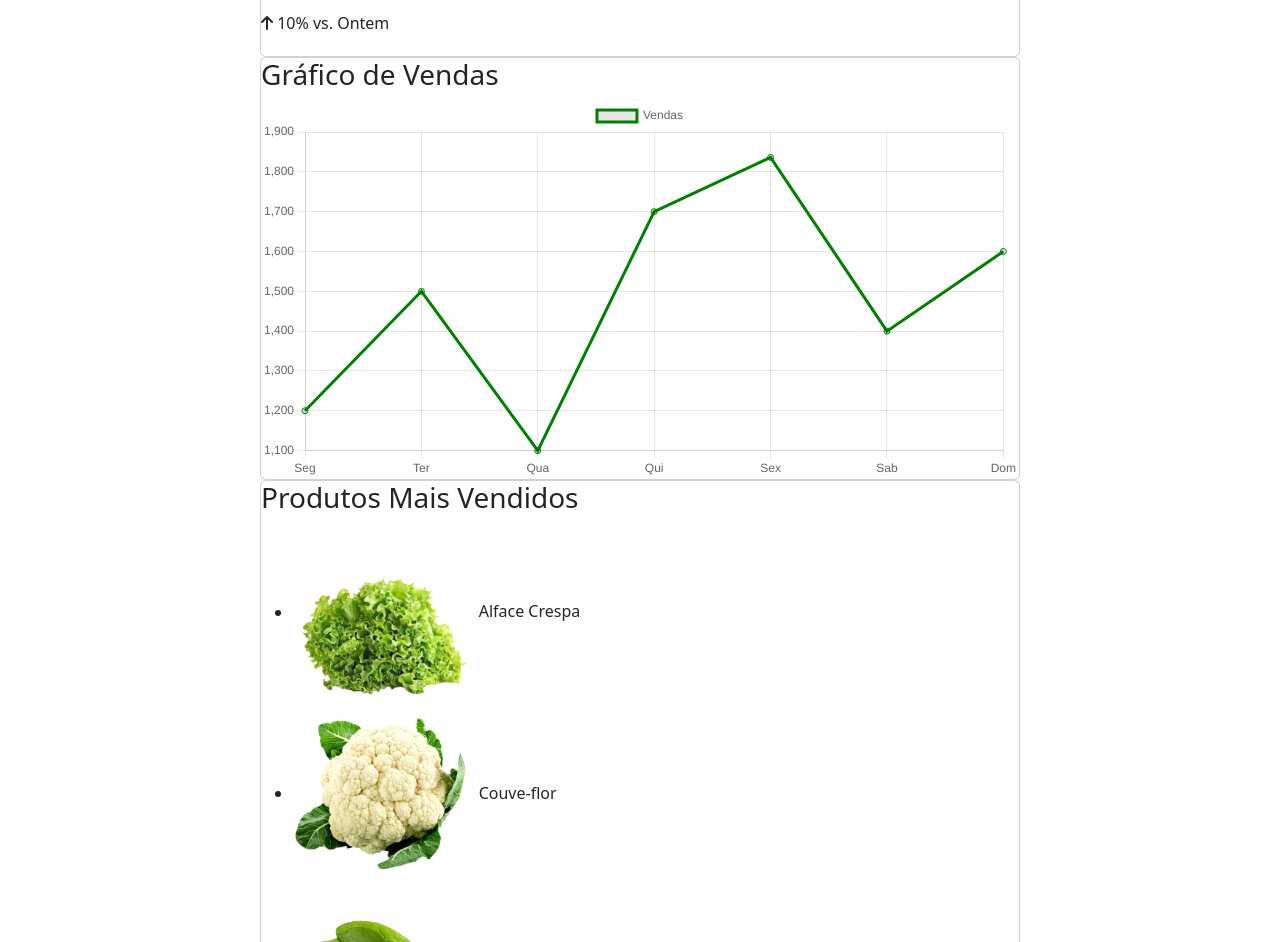
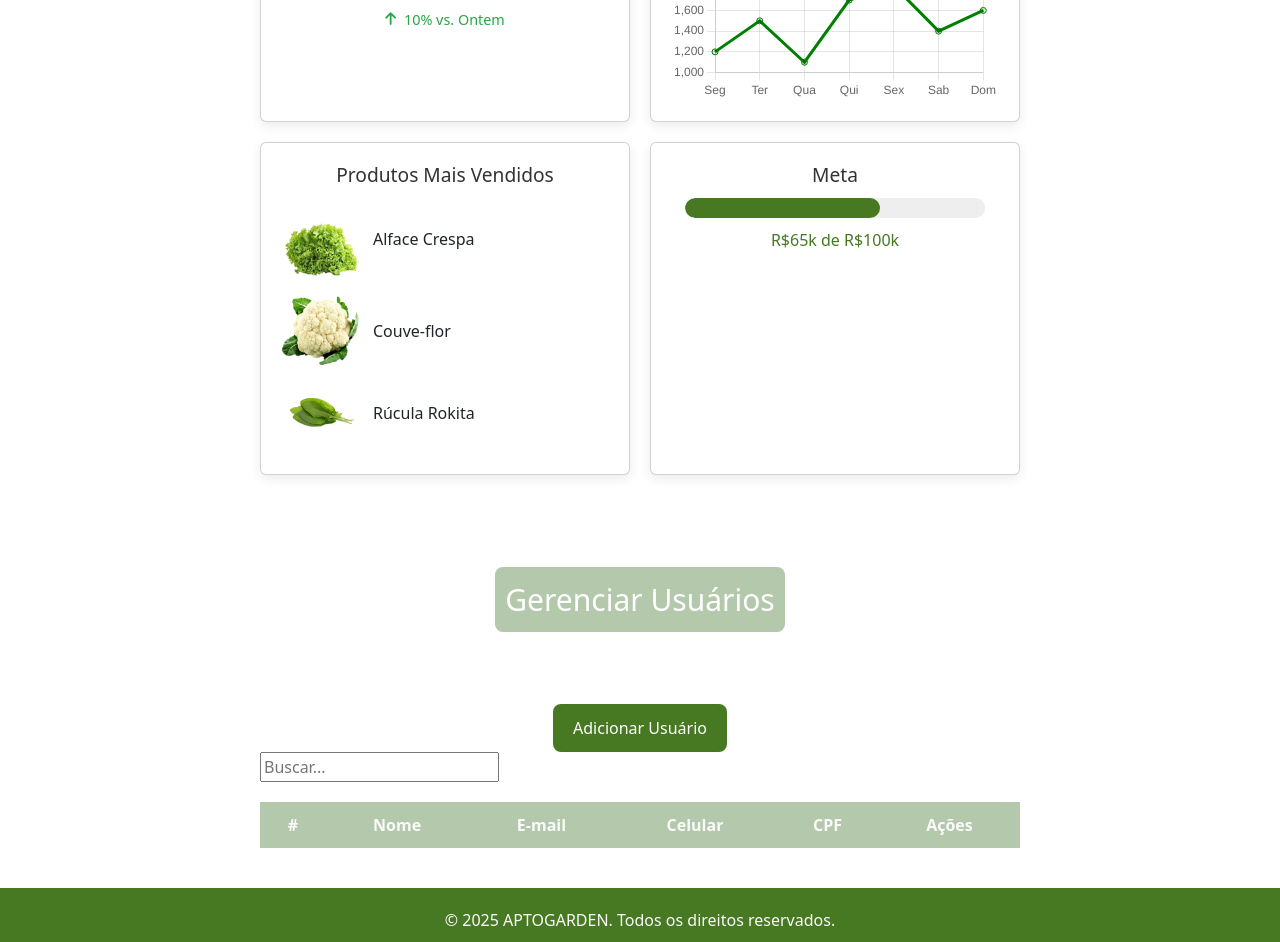
Before and after one commit to taldoNicholas/aptogarden-II, a website: page public/admindashboard.html in a window 1280 px wide. Shown: the part 558-1500 px from the top of the page. Drawn offline with nearby package versions, Linux system fonts and the light colour scheme; a web font is replaced by a local one.

Commit message:
Alterações na admindashboard e no CSS do projeto

```diff
--- a/public/admindashboard.html
+++ b/public/admindashboard.html
@@ -21,7 +21,7 @@
       <button class="botaoVERMAIS" onclick="mostrarSecao('entregadores')">Gerenciar Entregadores</button>
     </div>
 
-    <section class="dashboard">
+     <section class="dashboard">
       <div class="card">
         <h3>Vendas do dia</h3>
         <p class="valor">R$1836,75</p>
@@ -29,12 +29,12 @@
       </div>
 
       <div class="card">
-        <h3>Gráfico de Vendas</h3>
+        <h3 style="text-align: center;">Gráfico de Vendas</h3>
         <canvas id="graficoVendas" width="150" height="75"></canvas>
       </div>
 
       <div class="card">
-        <h3>Produtos Mais Vendidos</h3>
+        <h3 style="text-align: center;">Produtos Mais Vendidos</h3>
         <ul class="mais-vendidos">
           <li><img src="../img/iconAlfaceCrespa.png" alt="Alface" width="25%"> Alface Crespa</li>
           <li><img src="../img/iconCouveFlor.png" alt="Couve-flor" width="25%"> Couve-flor</li>
@@ -43,9 +43,9 @@
       </div>
 
       <div class="card">
-        <h3>Meta</h3>
+        <h3 style="text-align: center;">Meta</h3>
         <progress value="65000" max="100000"></progress>
-        <p>R$65k de R$100k</p>
+        <p style="text-align: center; color: #477822;">R$65k de R$100k</p>
       </div>
     </section>
 
--- a/public/css/stylesheet.css
+++ b/public/css/stylesheet.css
@@ -390,3 +390,145 @@ margin: 0 auto; /* Centers the image within the div */
 display: block; /* Makes the link a block element */
 margin-top: 5px; /* Space between image and link */
 }
+
+progress {
+    width: 100%;
+    height: 30px;
+    -webkit-appearance: none;
+    appearance: none;
+  }
+
+  progress::-webkit-progress-bar {
+    background-color: #eee;
+    border-radius: 10px;
+  }
+
+  progress::-webkit-progress-value {
+    background-color: #477822;
+    border-radius: 10px;
+  }
+
+  progress::-moz-progress-bar {
+    background-color: #477822;
+    border-radius: 10px;
+  }
+
+.dashboard {
+  display: grid;
+  grid-template-columns: repeat(auto-fit, minmax(280px, 1fr));
+  gap: 20px;
+  padding: 20px 0;
+}
+
+.card {
+  background-color: #fff;
+  border-radius: 16px;
+  box-shadow: 0 4px 12px rgba(0, 0, 0, 0.08);
+  padding: 20px;
+  transition: transform 0.3s ease;
+  text-align: center;
+}
+
+.card:hover {
+  transform: translateY(-5px);
+}
+
+.card h3 {
+  font-size: 1.2rem;
+  color: #333;
+  margin-bottom: 12px;
+}
+
+.valor {
+  font-size: 2rem;
+  font-weight: bold;
+  color: #477822;
+}
+
+.comparacao {
+  font-size: 0.9rem;
+  color: #28a745;
+  display: flex;
+  align-items: center;
+  justify-content: center;
+  gap: 0.5rem;
+}
+
+.mais-vendidos {
+  list-style: none;
+  padding: 0;
+  margin: 0;
+}
+
+.mais-vendidos li {
+  display: flex;
+  align-items: center;
+  gap: 10px;
+  margin-bottom: 10px;
+  font-weight: 500;
+}
+
+progress {
+  width: 100%;
+  max-width: 300px;
+  height: 20px;
+  appearance: none;
+  -webkit-appearance: none;
+  border-radius: 10px;
+  overflow: hidden;
+  background-color: #eee;
+  display: block;
+  margin: 0 auto 10px auto;
+}
+
+progress::-webkit-progress-bar {
+  background-color: #eee;
+  border-radius: 10px;
+}
+
+progress::-webkit-progress-value {
+  background-color: #477822;
+  border-radius: 10px;
+}
+
+progress::-moz-progress-bar {
+  background-color: #477822;
+  border-radius: 10px;
+}
+
+.botaoVERMAIS {
+  background-color: #477822;
+  color: #fff;
+  border: none;
+  padding: 12px 20px;
+  border-radius: 8px;
+  font-size: 1rem;
+  cursor: pointer;
+  transition: background-color 0.3s ease;
+}
+
+.botaoVERMAIS:hover {
+  background-color: #365f19;
+}
+
+.tabela {
+  width: 100%;
+  border-collapse: collapse;
+  margin-top: 20px;
+}
+
+.tabela th, .tabela td {
+  border: 1px solid #B4C8AC;
+  padding: 10px;
+  text-align: center;
+}
+
+.tabela th {
+  background-color: #B4C8AC;
+}
+
+.tabela td i {
+  cursor: pointer;
+  margin: 0 5px;
+  color: #477822;
+}
```
